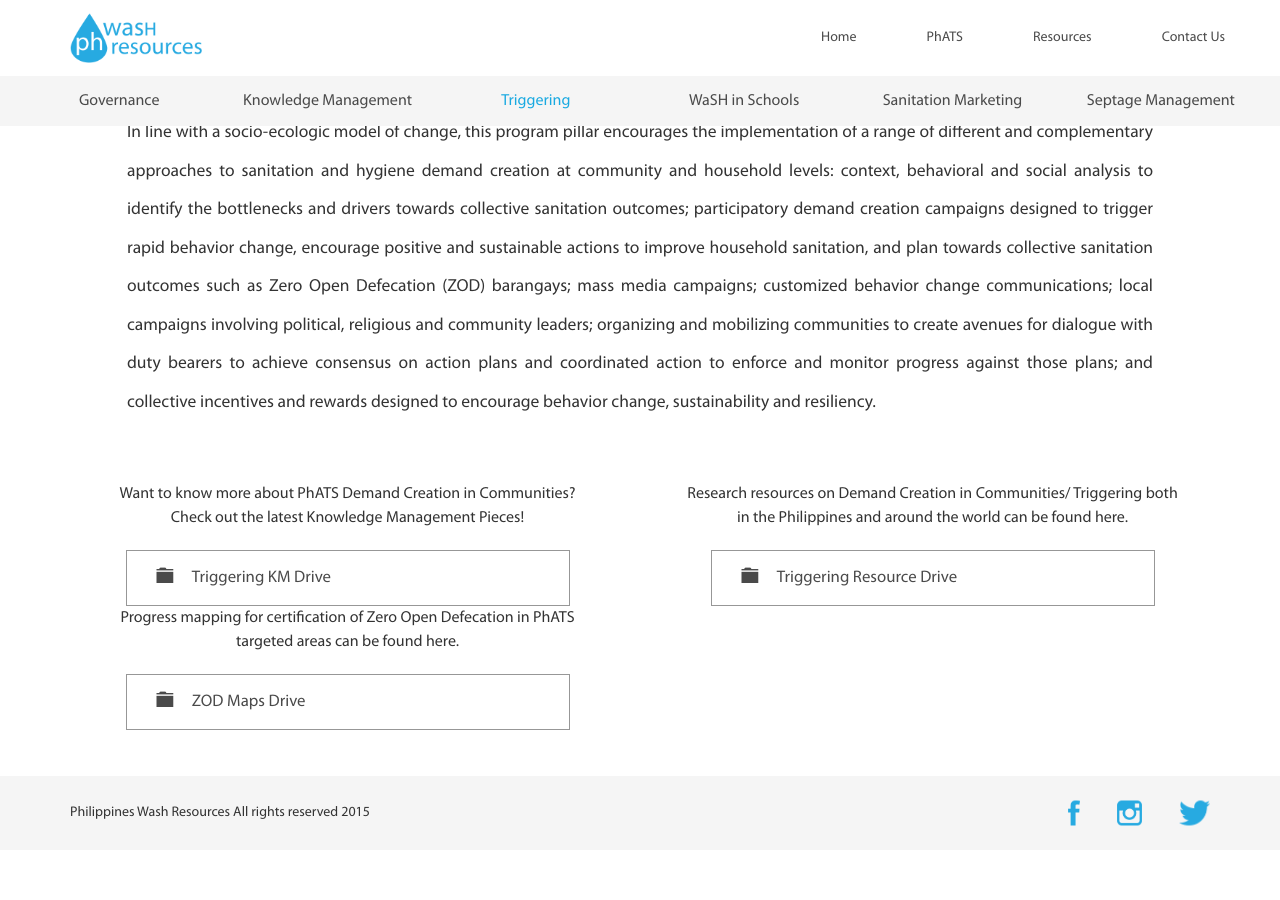
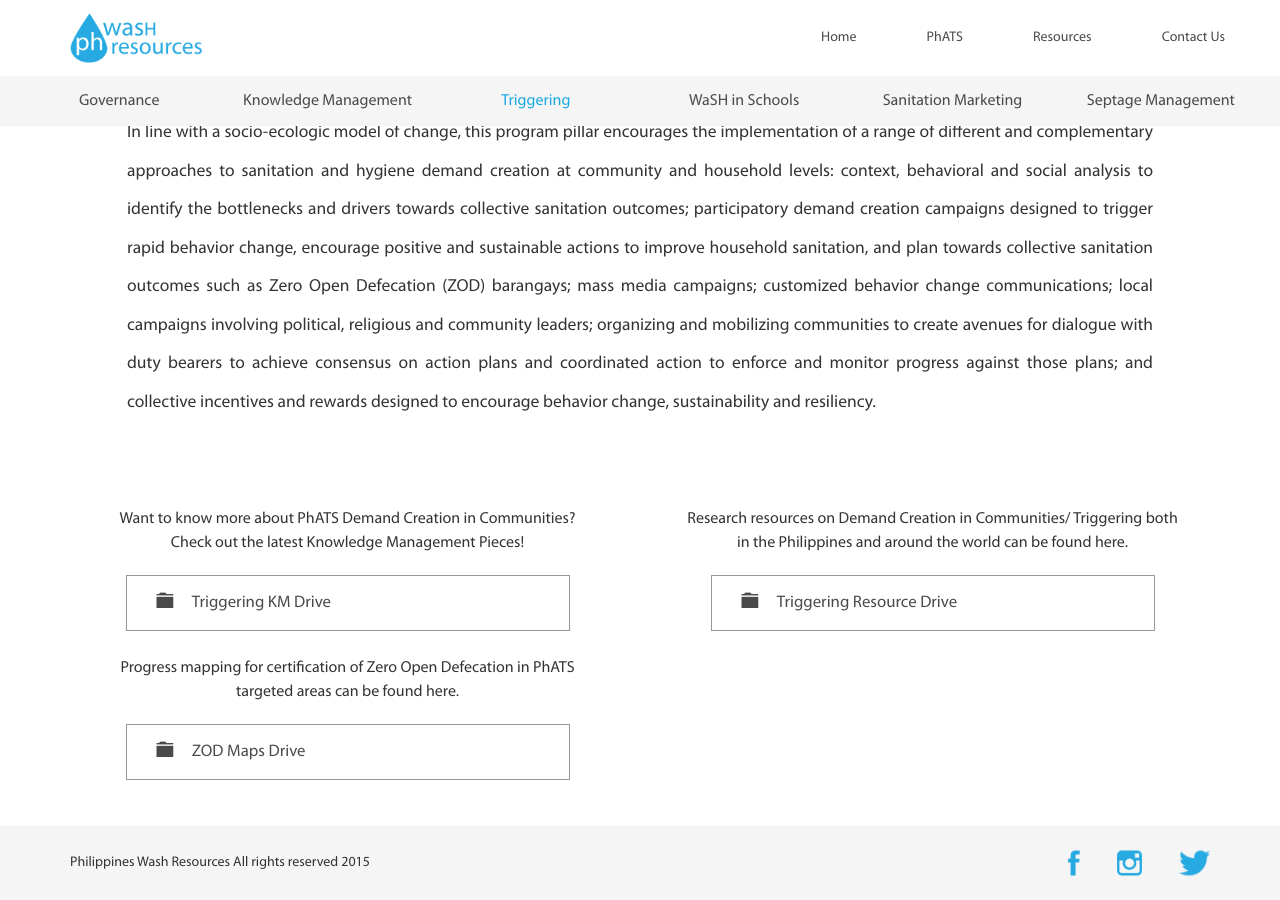
Before and after one commit to phwashresources/phwashresources.github.io, a Jekyll site: the page built from _pillars/demand-creation-in-communities.md, in a window 1280 px wide and 900 px high, scrolled down 1254 px. Built offline with Jekyll 4.4.1, drawn with Linux system fonts in a browser that asks for light colours; a style sheet for code colours, icons or effects is not loaded; before the commit the page ends 2104 px from its top, so only the background shows below that.

Commit message:
Add margin on Deman Creation page

```diff
--- a/_includes/pillars/projects.html
+++ b/_includes/pillars/projects.html
@@ -2,7 +2,11 @@
     <div id="projects-content" class="row">
         {% for projects in page.projects %}
         <div class="col-lg-6 col-md-6">
-            <h4 class="text-center"{% if page.slug == "knowledge-management" %} style="display:none;"{% endif %}>{{ projects.description }}</h4>
+            <h4 class="text-center"
+                {% if page.slug == "knowledge-management" %} style="display:none;"{% endif %}
+            {% if page.slug == "demand-creation" %} style="margin-top: 25px;" {% endif %}>
+                {{ projects.description }}
+            </h4>
             <div class="project-box">
                 <a href="{{projects.url}}" target="_blank">
                     <ul>
```
